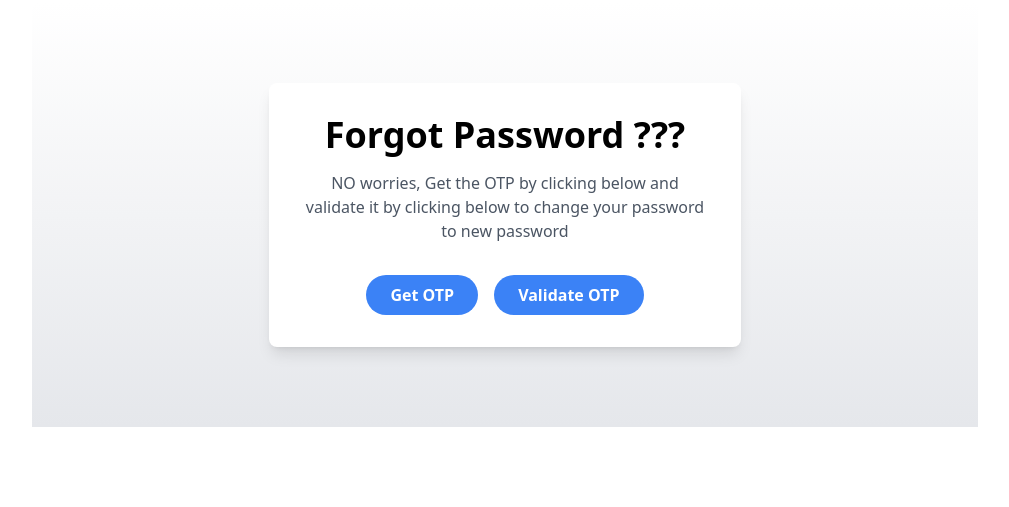
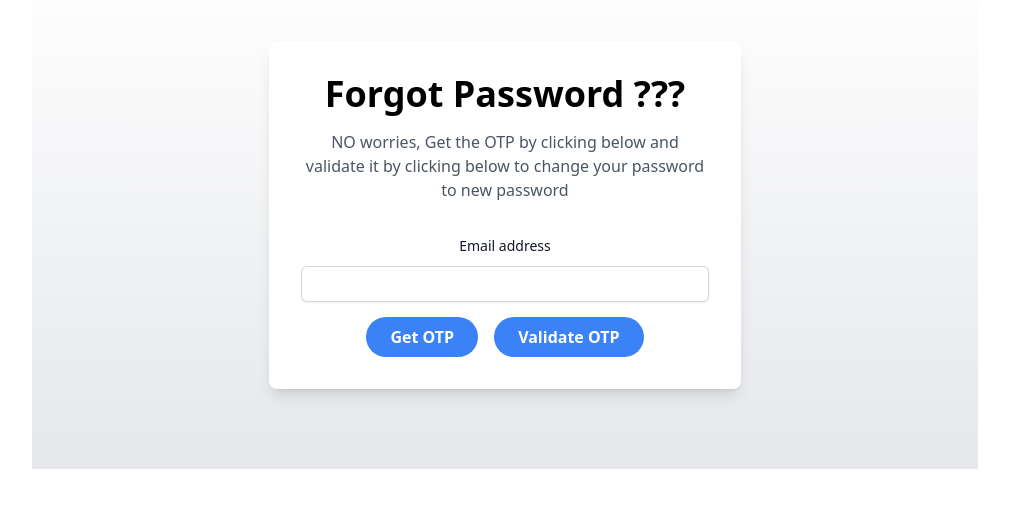
Before and after one commit to Himanshu-ui-max/stackoverflow_clone_frontend, a React (Create React App) app: page /forgetpasswordbase in a window 1280 px wide. Shown: the part 185-692 px from the top of the page, without its empty margins (135-1144 px from the left). Built offline with nearby package versions, Linux system fonts and the light colour scheme.

Commit message:
api ready for forgetpasswordbase

```diff
--- a/src/components/forgetPasswordcomps/ForgetPasswordBase.js
+++ b/src/components/forgetPasswordcomps/ForgetPasswordBase.js
@@ -1,6 +1,30 @@
-import React from 'react'
+import React, { useState } from 'react'
 import "./forgetpasswordbase.css"
+import {useNavigate } from 'react-router-dom';
 const ForgetPasswordBase = () => {
+  const base_url = process.env.REACT_APP_BASE_URL
+  const [email, setEmail] = useState("");
+  const [displayText, setDisplayText] = useState("none");
+  const navigate = useNavigate()
+  const handelGetOtp=()=>{
+    fetch(base_url + `/forget_password_otp_generation?user_mail=${email}`).then(async (res)=>{
+      if(res.status === 200){
+        setDisplayText("block")
+        console.log("success")
+      }
+      else if (res.status === 422){
+        alert("Invalid email address")
+      }
+      else{
+        const data = await res.json()
+        console.log(data)
+        alert(data.detail)
+      }
+    })
+  }
+  const handelValidateOtp=()=>{
+    navigate("/forgotpasswordvalidation")
+  }
   return (
     <div className='page'>
 
@@ -12,14 +36,23 @@ const ForgetPasswordBase = () => {
         <p className="text-gray-600 mb-8">
           NO worries, Get the OTP by clicking below and validate it by clicking below to change your password to new password
         </p>
-        <div className="flex justify-center space-x-4">
-          <button className="bg-blue-500 text-white px-6 py-2 rounded-full font-semibold hover:bg-blue-600">
+        <div >
+        <label htmlFor="email" className="block text-sm font-medium leading-6 text-gray-900">Email address</label>
+        <div className="mt-2">
+          <input id="email" name="email" type="email" autocomplete="email" required className="block w-full rounded-md border-0 py-1.5 text-gray-900 shadow-sm ring-1 ring-inset ring-gray-300 placeholder:text-gray-400 focus:ring-2 focus:ring-inset focus:ring-indigo-600 sm:text-sm sm:leading-6" value={email} onChange={(e)=>{setEmail(e.target.value)}}/>
+        </div>
+      </div >
+        <div style={{marginTop : "15px"}} className="flex justify-center space-x-4">
+          <button className="bg-blue-500 text-white px-6 py-2 rounded-full font-semibold hover:bg-blue-600" onClick={handelGetOtp}>
             Get OTP
           </button>
-          <button className="bg-blue-500 text-white px-6 py-2 rounded-full font-semibold hover:bg-blue-600">
+          <button className="bg-blue-500 text-white px-6 py-2 rounded-full font-semibold hover:bg-blue-600" onClick={handelValidateOtp}>
             Validate OTP
           </button>
         </div>
+        <p style={{display : displayText}} className="mt-10 text-center text-sm text-indigo-600">
+      OTP generated successfuly. Kindly check your mail inbox
+    </p>
       </div>
     </div>
     </div>
```
